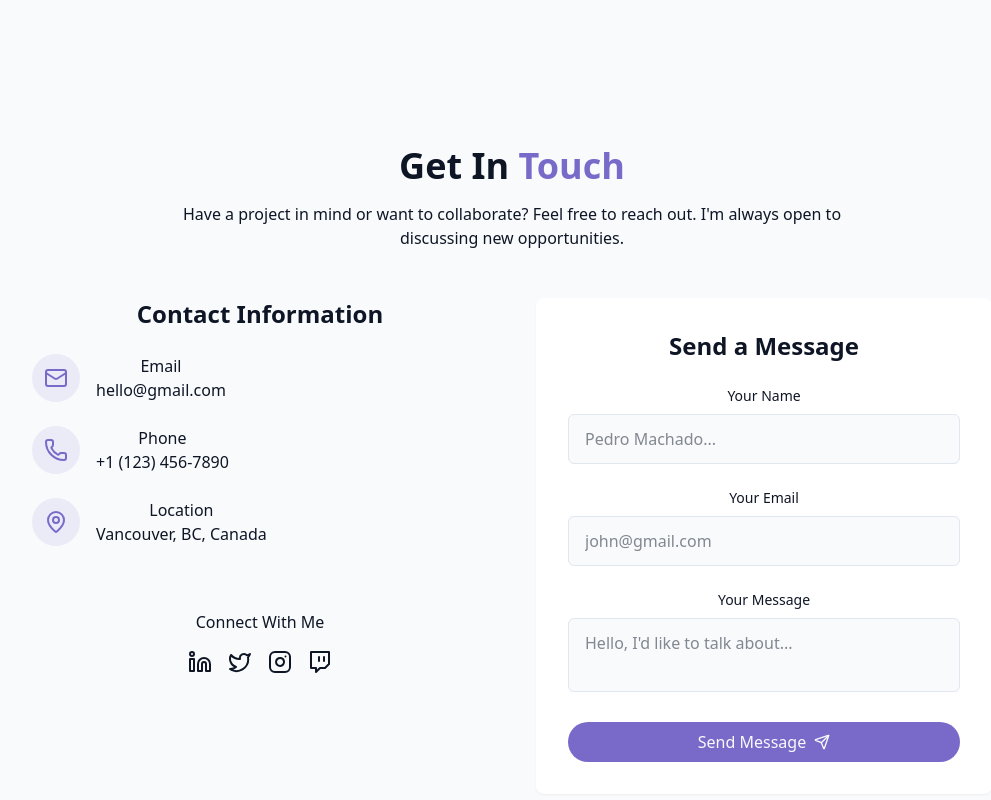
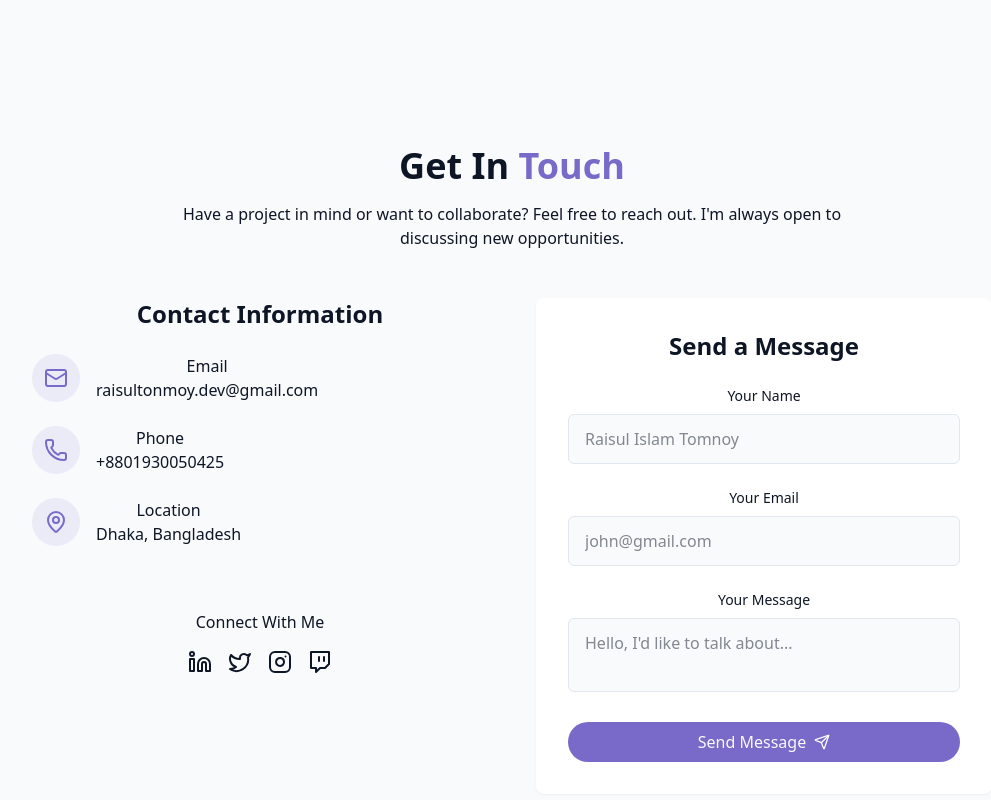
Before and after one commit to sodium000/portfolio_1, a React (Vite) app: page / in a window 1280 px wide. Shown: the part 3432-4232 px from the top of the page, without its empty margins (128-1119 px from the left). Built offline with nearby package versions, Linux system fonts and the light colour scheme.

Commit message:
added some information

```diff
--- a/src/components/ContactSection.jsx
+++ b/src/components/ContactSection.jsx
@@ -59,10 +59,10 @@ export const ContactSection = () => {
                 <div>
                   <h4 className="font-medium"> Email</h4>
                   <a
-                    href="mailto:hello@gmail.com"
+                    href="mailto:raisultonmoy.dev@gmail.com"
                     className="text-muted-foreground hover:text-primary transition-colors"
                   >
-                    hello@gmail.com
+                    raisultonmoy.dev@gmail.com
                   </a>
                 </div>
               </div>
@@ -73,10 +73,10 @@ export const ContactSection = () => {
                 <div>
                   <h4 className="font-medium"> Phone</h4>
                   <a
-                    href="tel:+11234567890"
+                    href="tel:+8801930050425"
                     className="text-muted-foreground hover:text-primary transition-colors"
                   >
-                    +1 (123) 456-7890
+                    +8801930050425
                   </a>
                 </div>
               </div>
@@ -87,7 +87,7 @@ export const ContactSection = () => {
                 <div>
                   <h4 className="font-medium"> Location</h4>
                   <a className="text-muted-foreground hover:text-primary transition-colors">
-                    Vancouver, BC, Canada
+                    Dhaka, Bangladesh
                   </a>
                 </div>
               </div>
@@ -96,7 +96,7 @@ export const ContactSection = () => {
             <div className="pt-8">
               <h4 className="font-medium mb-4"> Connect With Me</h4>
               <div className="flex space-x-4 justify-center">
-                <a href="#" target="_blank">
+                <a href="https://www.linkedin.com/in/raisul-islam-tonmoy/" target="_blank">
                   <Linkedin />
                 </a>
                 <a href="#" target="_blank">
@@ -133,7 +133,7 @@ export const ContactSection = () => {
                   name="name"
                   required
                   className="w-full px-4 py-3 rounded-md border border-input bg-background focus:outline-hidden foucs:ring-2 focus:ring-primary"
-                  placeholder="Pedro Machado..."
+                  placeholder="Raisul Islam Tomnoy"
                 />
               </div>
 
```
